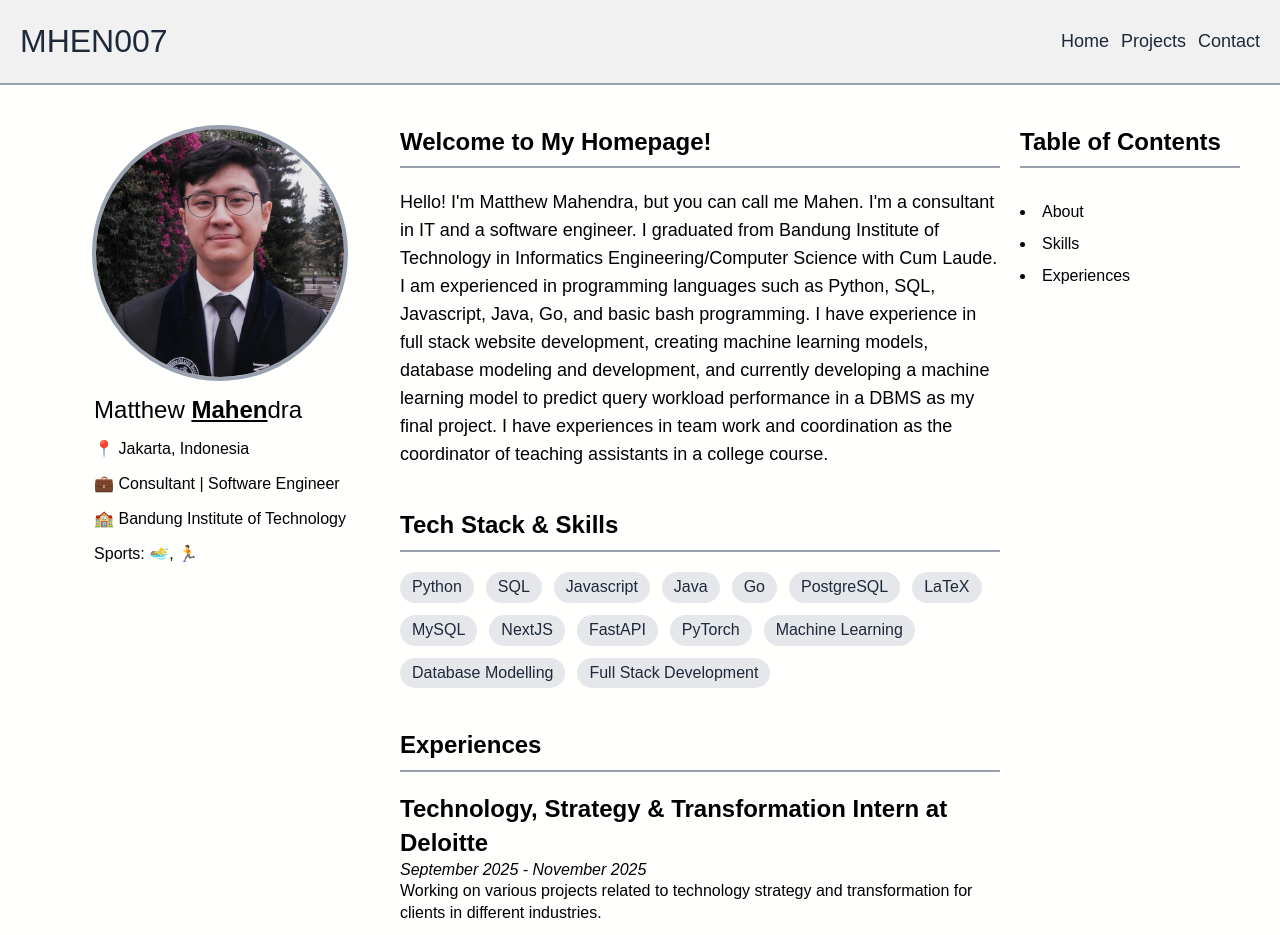
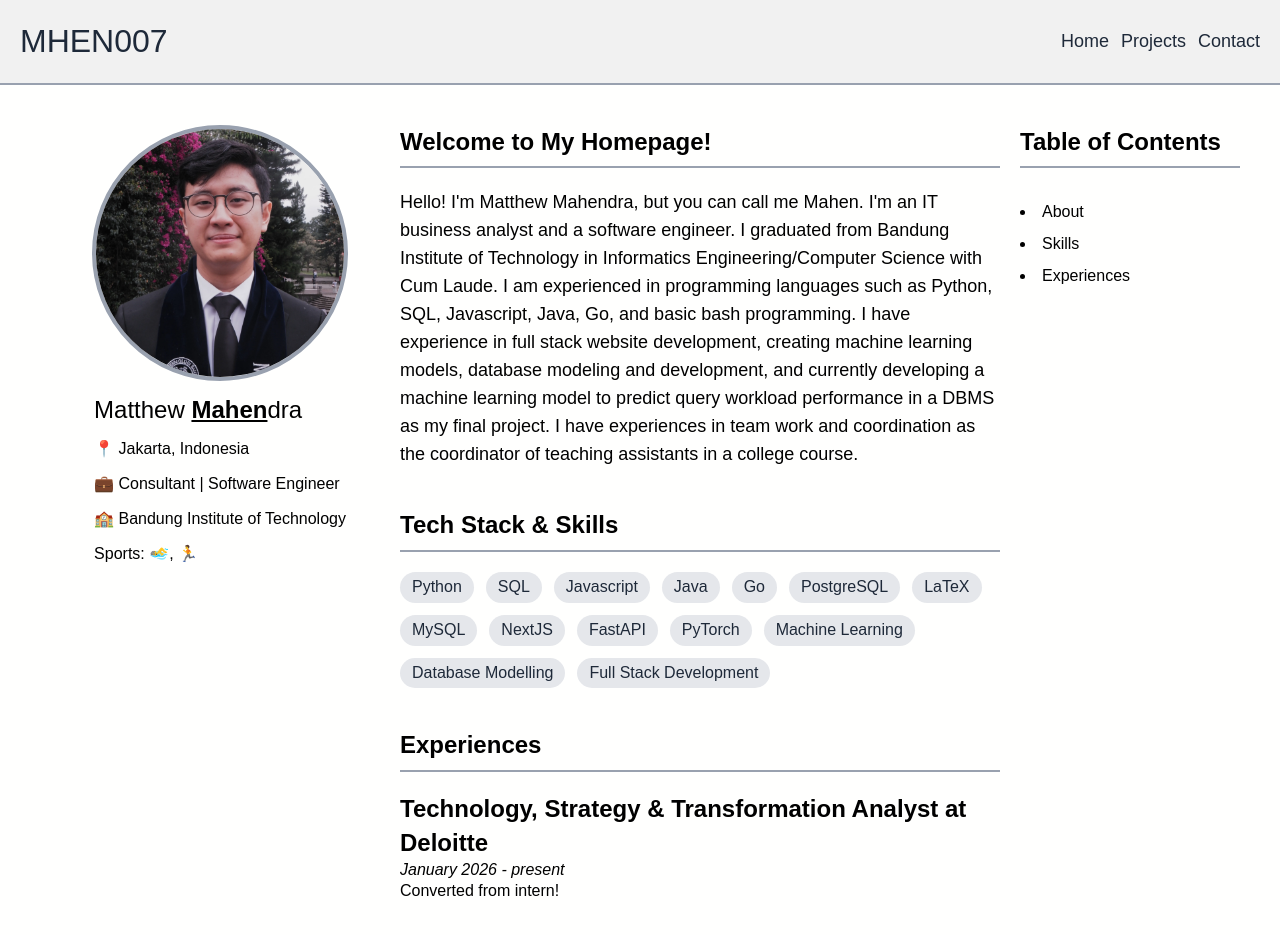
Before and after one commit to MHEN007/MHEN007.github.io, a Next.js app: page / in a window 1280 px wide. Shown: the top 935 px of the page. Built offline with nearby package versions, Linux system fonts and the light colour scheme; a web font is replaced by a local one.

Commit message:
feat:Conversion

```diff
--- a/app/components/home/Intro.tsx
+++ b/app/components/home/Intro.tsx
@@ -28,7 +28,7 @@ export default function Intro() {
         <div id="about">
           <Header title="Welcome to My Homepage!" />
           <div className="text-sm md:text-lg">
-            Hello! I&apos;m Matthew Mahendra, but you can call me Mahen. I&apos;m a consultant in IT and a software engineer. I graduated from Bandung Institute of Technology in Informatics Engineering/Computer Science with Cum Laude.
+            Hello! I&apos;m Matthew Mahendra, but you can call me Mahen. I&apos;m an IT business analyst and a software engineer. I graduated from Bandung Institute of Technology in Informatics Engineering/Computer Science with Cum Laude.
             I am experienced in programming languages such as Python, SQL, Javascript, Java, Go, and basic bash programming. I have experience in full stack website development, creating machine learning models, database modeling and development, and currently developing a machine learning model to predict query workload performance in a DBMS as my final project. I have experiences in team work and coordination as the coordinator of teaching assistants in a college course.
           </div>
         </div>
--- a/app/experiences/experiences.json
+++ b/app/experiences/experiences.json
@@ -1,8 +1,13 @@
 [
+    {
+        "title": "Technology, Strategy & Transformation Analyst at Deloitte",
+        "duration": "January 2026 - present",
+        "description": "Converted from intern!"
+    },
     {
         "title": "Technology, Strategy & Transformation Intern at Deloitte",
         "duration": "September 2025 - November 2025",
-        "description": "Working on various projects related to technology strategy and transformation for clients in different industries."
+        "description": "Core banking project upgrade project management office. Tracked progress as well as discussing approaches for integration, deployment, and non-functional testing of surrounding applications"
     },
     {
         "title": "Part-time Software Engineer at Futurity",
```
